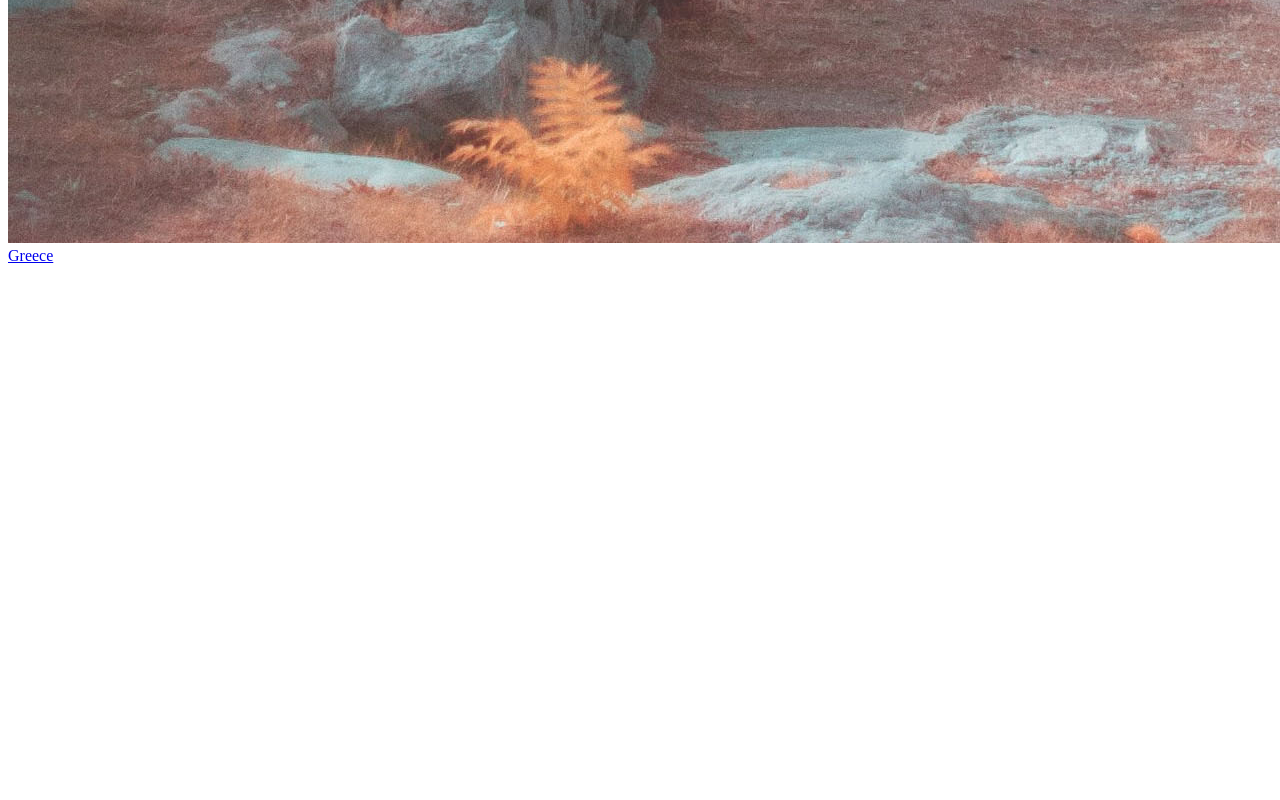
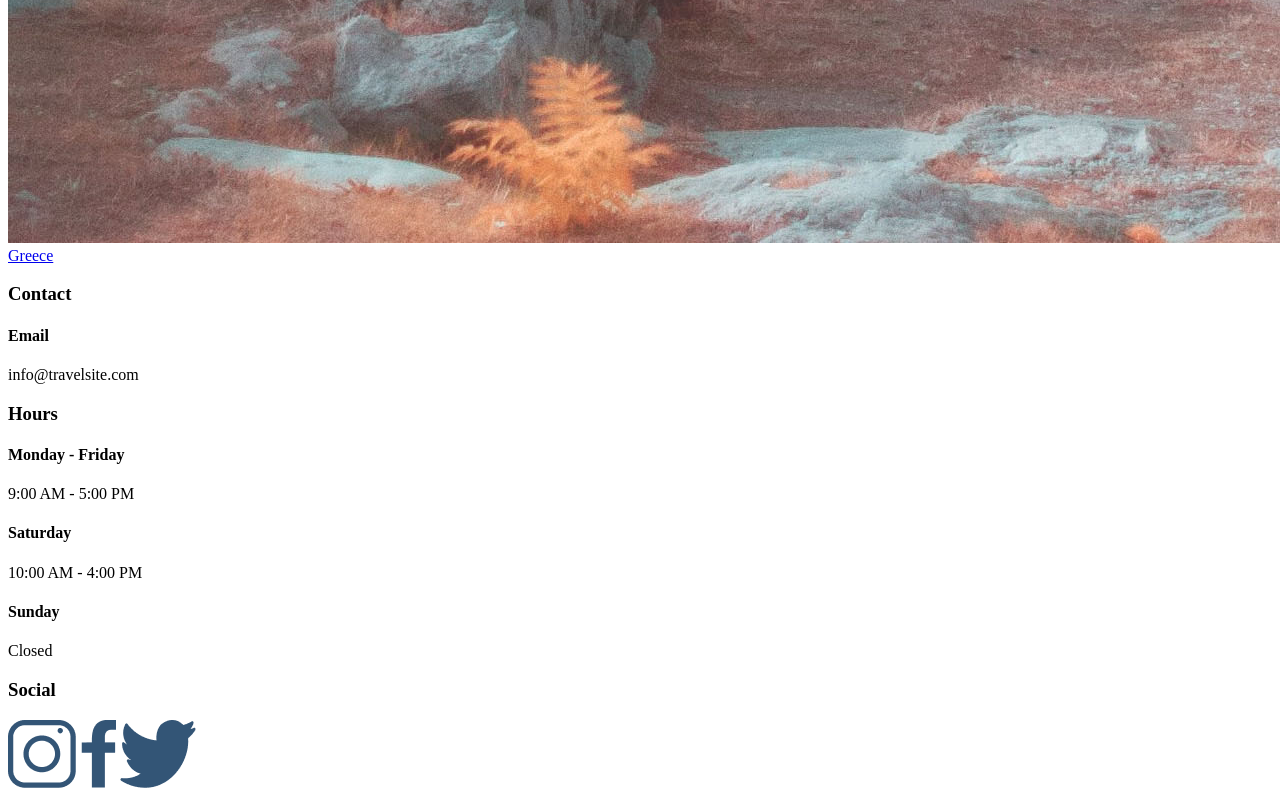
Before and after one commit to Justin-Luangrath/justin-luangrath-travelsite, a plain HTML site: page justin-lungrath-travelsite/index.html in a window 1280 px wide. Shown: the part 9825-10625 px from the top of the page. Before the commit the page ends 10098 px from the top, so only its background shows below. Drawn offline with Linux system fonts and the light colour scheme.

Commit message:
added footer

```diff
--- a/justin-lungrath-travelsite/index.html
+++ b/justin-lungrath-travelsite/index.html
@@ -73,5 +73,48 @@
         </section>
       </section>
     </main>
+        <!-- footer -->
+    <footer>
+      <section>
+        <div>
+          <h3>Contact</h3>
+          <div>
+            <h4>Email</h4>
+            <p>info@travelsite.com</p>
+          </div>
+        </div>
+        <div>
+          <h3>Hours</h3>
+          <div>
+            <div>
+              <h4>Monday - Friday</h4>
+              <p>9:00 AM - 5:00 PM</p>
+            </div>
+            <div>
+              <h4>Saturday</h4>
+              <p>10:00 AM - 4:00 PM</p>
+            </div>
+            <div>
+              <h4>Sunday</h4>
+              <p>Closed</p>
+            </div>
+          </div>
+        </div>
+        <div>
+          <h3>Social</h3>
+          <div>
+            <a href="https://instagram.com" target="_blank"
+              ><img src="./assets/icons/icon-instagram.png" alt="instagram"
+            /></a>
+            <a href="https://facebook.com" target="_blank"
+              ><img src="./assets/icons/icon-facebook.png" alt="facebook"
+            /></a>
+            <a href="https://twitter.com" target="_blank"
+              ><img src="./assets/icons/icon-twitter.png" alt="twitter"
+            /></a>
+          </div>
+        </div>
+      </section>
+    </footer>
 </body>
 </html>
```
